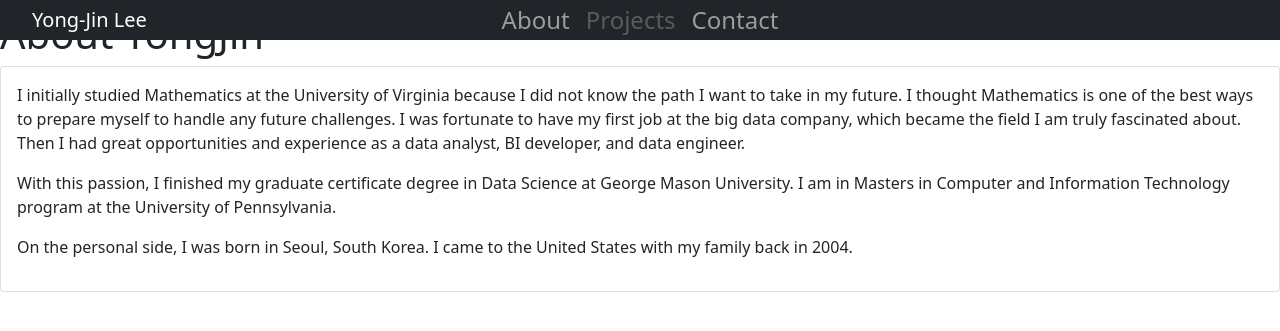
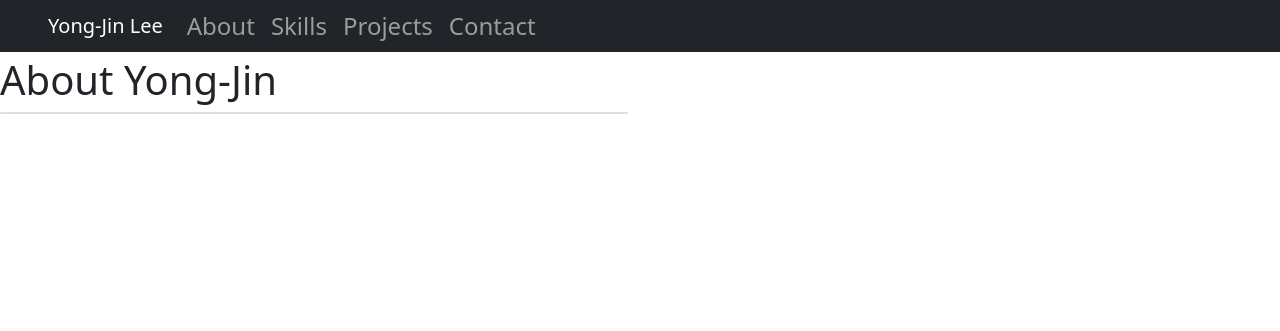
Before and after one commit to yj-lee0503/yj-lee0503.github.io, a Jekyll site: the page built from about.html, in a window 1280 px wide. Shown: the top 331 px of the page. Built offline with Jekyll 4.4.1, drawn with Linux system fonts in a browser that asks for light colours; nearby versions of some CDN libraries; comment, search, counter and statistics services are not loaded.

Commit message:
update layout

```diff
--- /dev/null
+++ b/_includes/footer.html
@@ -0,0 +1,3 @@
+<footer>
+    <!-- &copy; -->
+  </footer>
--- /dev/null
+++ b/_includes/header.html
@@ -0,0 +1,13 @@
+<head>
+    <meta charset="utf-8">
+    <title>{{ page.title }}</title>
+    <link rel="stylesheet" href="/css/style.css">
+    <link href="https://cdn.jsdelivr.net/npm/bootstrap@5.0.2/dist/css/bootstrap.min.css" rel="stylesheet"
+      integrity="sha384-EVSTQN3/azprG1Anm3QDgpJLIm9Nao0Yz1ztcQTwFspd3yD65VohhpuuCOmLASjC" crossorigin="anonymous">
+    <script src="https://cdn.jsdelivr.net/npm/bootstrap@5.0.2/dist/js/bootstrap.bundle.min.js"
+      integrity="sha384-MrcW6ZMFYlzcLA8Nl+NtUVF0sA7MsXsP1UyJoMp4YLEuNSfAP+JcXn/tWtIaxVXM"
+      crossorigin="anonymous"></script>
+    <link rel="stylesheet" href="https://cdnjs.cloudflare.com/ajax/libs/font-awesome/4.7.0/css/font-awesome.min.css">
+    <script src="https://ajax.googleapis.com/ajax/libs/jquery/3.2.1/jquery.min.js"></script>
+    <script src="https://platform.linkedin.com/badges/js/profile.js" async defer type="text/javascript"></script>
+  </head>
--- a/_layouts/default.html
+++ b/_layouts/default.html
@@ -1,29 +1,27 @@
 <!doctype html>
 <html lang="en">
-  <head>
-    <meta charset="utf-8">
-    <title>{{ page.title }}</title>
-    <link rel="stylesheet" href="/css/style.css">
-    <link href="https://cdn.jsdelivr.net/npm/bootstrap@5.0.2/dist/css/bootstrap.min.css" rel="stylesheet" integrity="sha384-EVSTQN3/azprG1Anm3QDgpJLIm9Nao0Yz1ztcQTwFspd3yD65VohhpuuCOmLASjC" crossorigin="anonymous">
-    <script src="https://cdn.jsdelivr.net/npm/bootstrap@5.0.2/dist/js/bootstrap.bundle.min.js" integrity="sha384-MrcW6ZMFYlzcLA8Nl+NtUVF0sA7MsXsP1UyJoMp4YLEuNSfAP+JcXn/tWtIaxVXM" crossorigin="anonymous"></script>
-    <link rel="stylesheet" href="https://cdnjs.cloudflare.com/ajax/libs/font-awesome/4.7.0/css/font-awesome.min.css">
-    <script src="https://ajax.googleapis.com/ajax/libs/jquery/3.2.1/jquery.min.js"></script>
-    <script src="https://platform.linkedin.com/badges/js/profile.js" async defer type="text/javascript"></script>
-</head>
+
+{% include header.html %}
+
 <body>
+
   <body>
     <nav id="mainNavbar" class="navbar navbar-expand-md navbar-dark bg-dark py-0 fixed-top">
       <a class="navbar-brand" href="./">Yong-Jin Lee</a>
-              <button class="navbar-toggler" type="button" data-bs-toggle="collapse" data-bs-target="#navbarNav" aria-controls="navbarNav" aria-expanded="true" aria-label="Toggle navigation">
+      <button class="navbar-toggler" type="button" data-bs-toggle="collapse" data-bs-target="#navbarNav"
+        aria-controls="navbarNav" aria-expanded="false" aria-label="Toggle navigation">
         <span class="navbar-toggler-icon"></span>
       </button>
       <div class="collapse navbar-collapse" id="navbarNav">
-                <ul class="navbar-nav navbar-center">
+        <ul class="navbar-nav">
           <li class="nav-item">
             <a class="nav-link" aria-current="page" href="./about.html">About</a>
           </li>
           <li class="nav-item">
-                    <a class="nav-link disabled" href="#">Projects</a>
+            <a class="nav-link" href="./skills.html">Skills</a>
+          </li>
+          <li class="nav-item">
+            <a class="nav-link" href="./projects.html">Projects</a>
           </li>
           <li class="nav-item">
             <a class="nav-link" href="./contact.html">Contact</a>
@@ -35,8 +33,9 @@
     <section>
       {{ content }}
     </section>
-    <footer>
-      <!-- &copy; -->
-    </footer>
+
   </body>
+
+  {% include header.html %}
+
 </html>
--- a/about.html
+++ b/about.html
@@ -3,21 +3,14 @@
 layout: default
 ---
 
-<h1 style="margin-top: 10px;">About YongJin</h1>
+<h1 style="margin-top: 3.5REM;">About Yong-Jin</h1>
 
-<div class="card" style="width: 100%;">
-    <div class="card-body">
-        <p>I initially studied Mathematics at the University of Virginia because I did not know the path I want to take
-            in my future. I thought Mathematics is one of the best ways to prepare myself to handle any future
-            challenges. I was fortunate to have my first job at the big data company, which became the field I am truly
-            fascinated about. Then I had great opportunities and experience as a data analyst, BI developer, and data
-            engineer.</p>
-        <p>
-            With this passion, I finished my graduate certificate degree in Data Science at George Mason University. I
-            am in Masters in Computer and Information Technology program at the University of Pennsylvania.</p>
-        <p>
-            On the personal side, I was born in Seoul, South Korea. I came to the United States with my family back in
-            2004.
-        </p>
+<div class="conatiner">
+    <div class="row">
+        <div class="col-6">
+            <div class="card" style="width: 100%;"></div>
+            <div class="card-body">
+            </div>
+        </div>
     </div>
 </div>
--- a/css/style.css
+++ b/css/style.css
@@ -23,5 +23,5 @@
 }
 
 #mainNavbar .navbar-brand {
-    padding-left: 2rem;
+    padding-left: 3rem;
 }
--- a/index.html
+++ b/index.html
@@ -3,10 +3,10 @@
 layout: default
 ---
 
-<section class="container-fluid mt-5 px-0">
+<section class="container-fluid mt-5 pt-3 px-0">
     <div class="row align-items-center justify-content-center">
         <div class="col-md-6 order-2">
-            <div class="text-center d-none d-lg-block">
+            <div class="text-center">
                 <h2>Hi, I am Yong-Jin!</h2>
             </div>
         </div>
@@ -19,7 +19,7 @@
 <section class="container-fluid px-0">
     <div class="row align-items-center">
         <div class="col-md-6">
-            <div class="text-center d-none d-lg-block">
+            <div class="text-center">
                 <h2>Welcome to my page!</h2>
             </div>
         </div>
```
Also changed, not shown: about.markdown (deleted, +0 -18 lines), contact.html (+8 -6 lines), projects.md (added), skills.html (added). Lines whose indentation alone changed are shown as unchanged.
